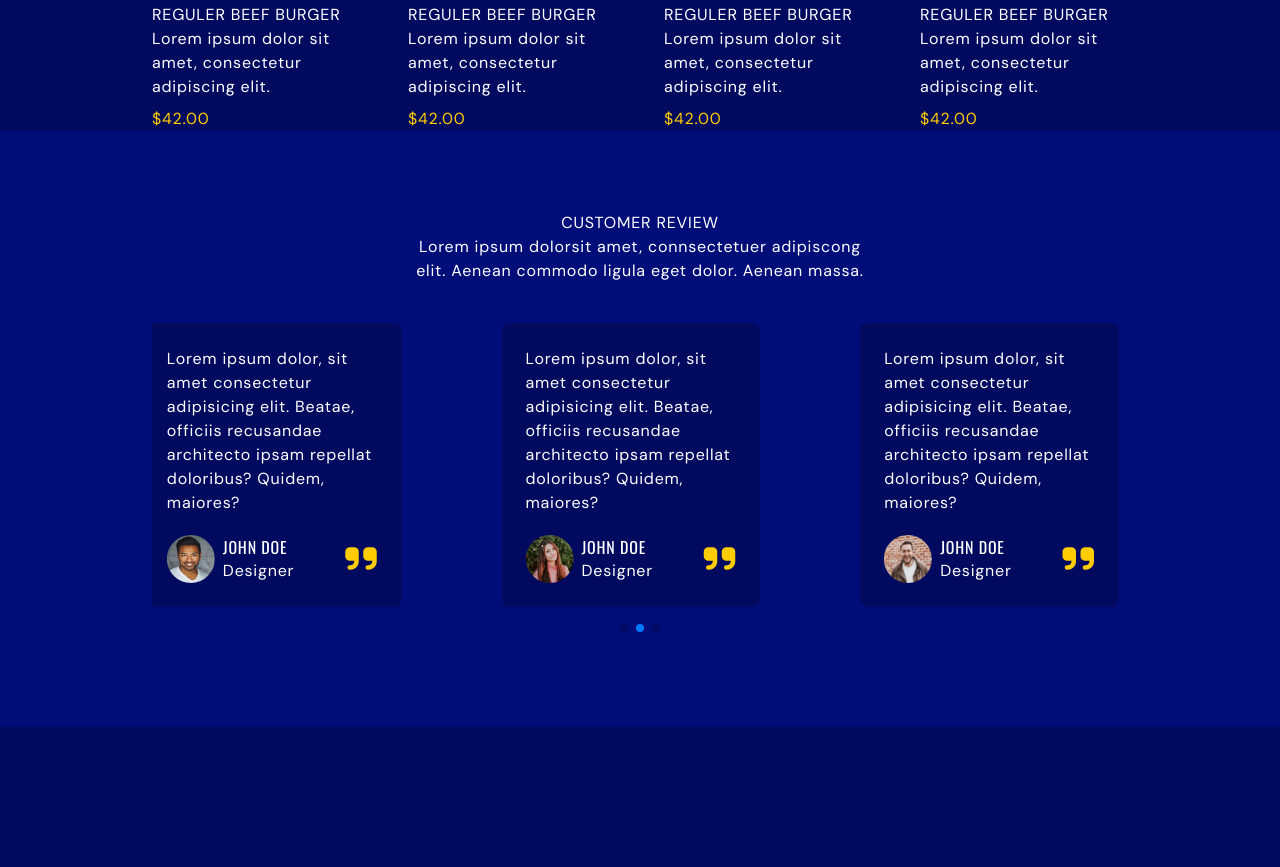
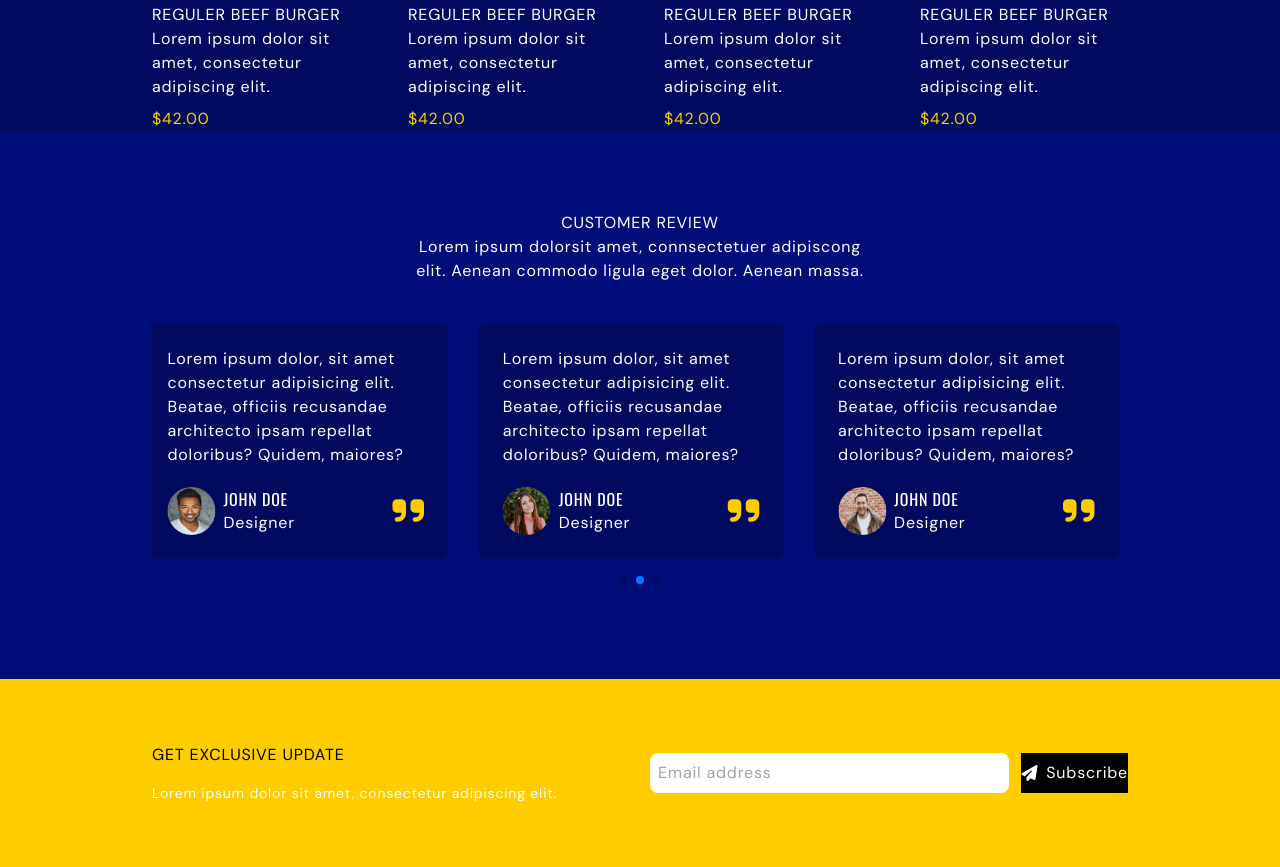
Before and after one commit to divorahim13/persiapan_lomba_1, a website: page public/index.html in a window 1280 px wide. Shown: the part 2569-3436 px from the top of the page. Before the commit the page ends 3296 px from the top, so only its background shows below. Drawn offline with nearby package versions, Linux system fonts and the light colour scheme; files that its build step writes are made by us from their sources.

Commit message:
Update index.html

```diff
--- a/public/index.html
+++ b/public/index.html
@@ -488,7 +488,22 @@
       </div>
     </section>
     <!--~~~~~~~~~~~~~~~ Contact ~~~~~~~~~~~~~~~-->
+    <section id="contact" class="bg-secondaryColor py-16">
+        <div class="container flex flex-col gap-5 md:items-center md:flex-row">
+          <div class="space-y-4 md:flex-1">
+            <h2 class="section__title text-blackColor">GET EXCLUSIVE UPDATE</h2>
+            <p class="text-sm">Lorem ipsum dolor sit amet, consectetur adipiscing elit.</p>
+          </div>
 
+          <div class="flex flex-col gap-3 md:flex-row md:flex-1">
+            <input type="email" placeholder="Email address" class="p-2 text-blackColor rounded-lg outline-none md:w-full">
+            <a href="" class="flex items-center justify-center gap-2 btn bg-blackColor hover:opacity-75">
+              <i class="fa-solid fa-paper-plane"></i>
+              Subscribe
+            </a>
+          </div>
+        </div>
+      </section>
     </main>
     <!--~~~~~~~~~~~~~~~ Footer ~~~~~~~~~~~~~~~-->
     <footer>
@@ -501,7 +516,7 @@
     <script src="https://cdn.jsdelivr.net/npm/swiper@11/swiper-bundle.min.js"></script>
     <script>const swiper = new Swiper('.swiper', {
       speed: 400,
-      spaceBetween: 100,
+      spaceBetween: 30,
       autoplay: {
       delay: 5000,
       disableOnInteraction: false
```
